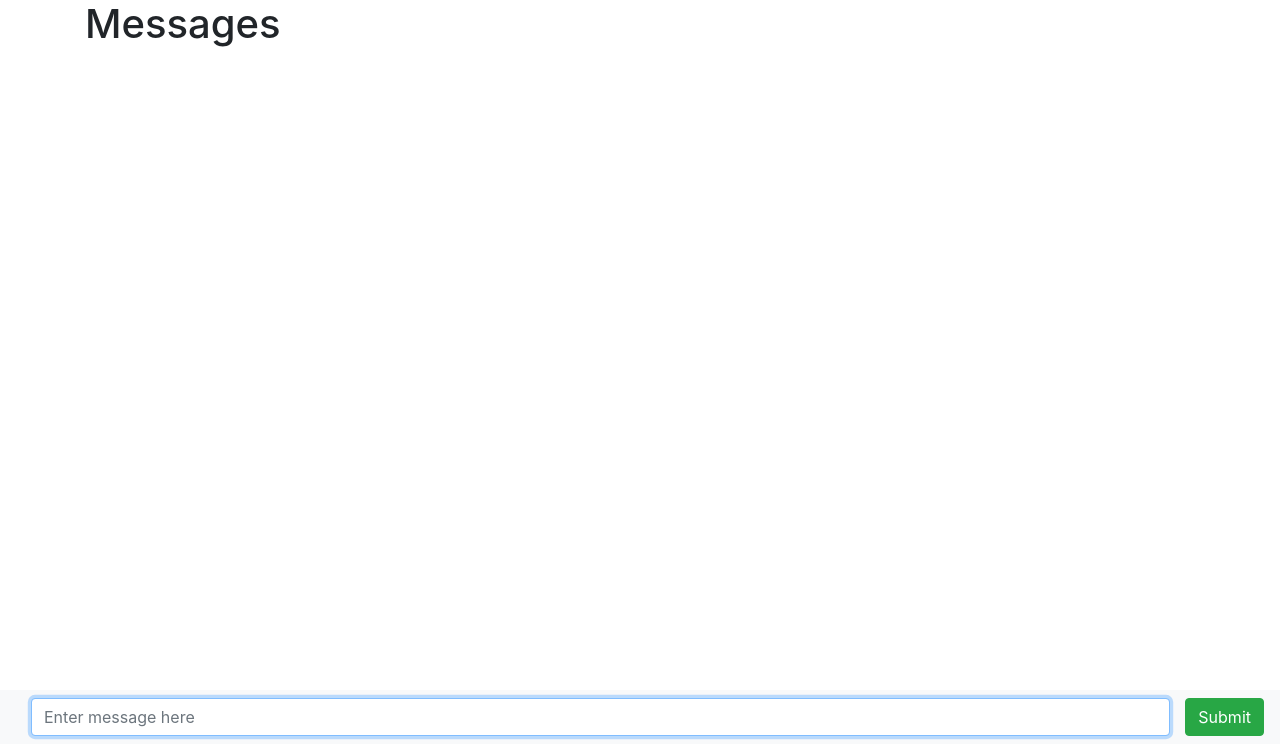
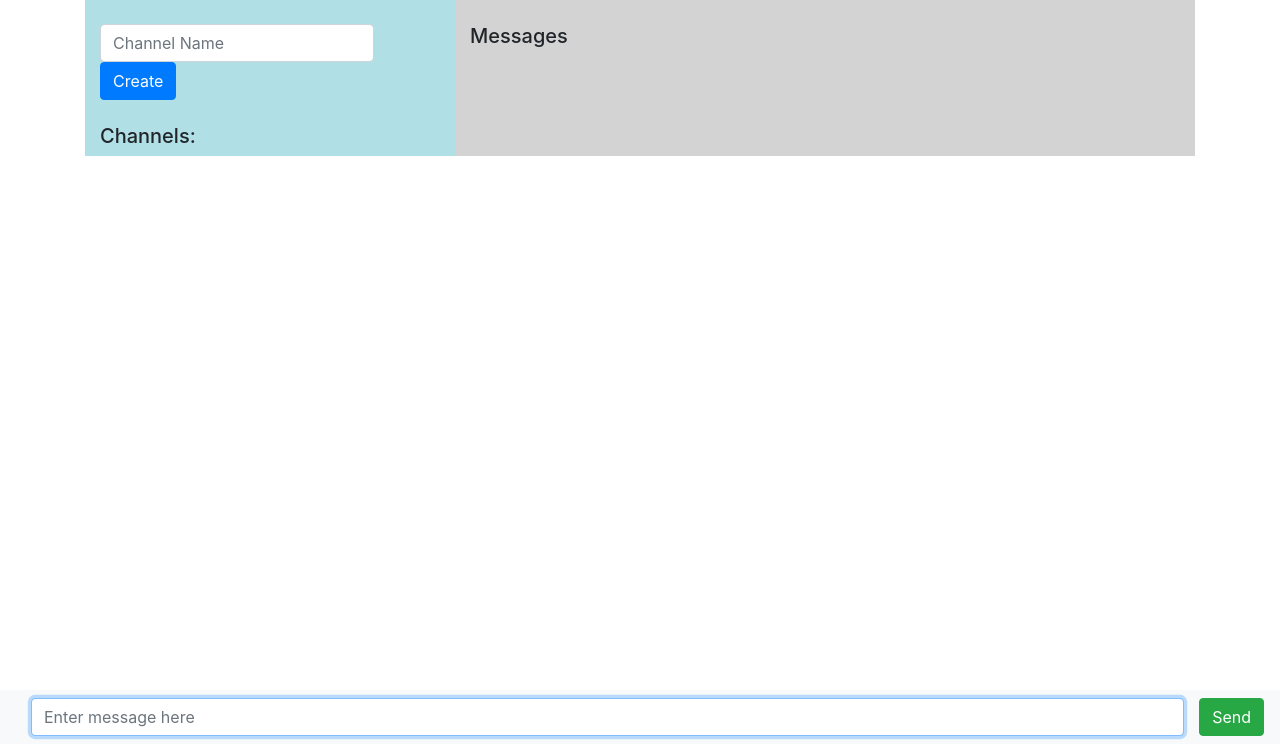
Before and after one commit to learyjk/flack-project2, a Flask app: page / in a window 1280 px wide. Shown: the part 56-800 px from the top of the page. Run offline with Flask 2, Linux system fonts and the light colour scheme; some libraries are stand-ins or nearby versions.

Commit message:
Introduced layout improvements and Channel List

```diff
--- a/application.py
+++ b/application.py
@@ -43,6 +43,8 @@ def login():
 
 @app.route("/logout")
 def logout():
+    if current_user.is_anonymous:
+        return redirect("/login")
     data = {'message': current_user.get_id() + " has disconnected."}
     socketio.emit('message_update', data, broadcast=True)
     logout_user()
--- a/templates/index.html
+++ b/templates/index.html
@@ -33,9 +33,28 @@
     });
 </script>
 
-<h1>Messages</h1>
-<ul id="messages">
-</ul>
+<div class="container">
+    <div class="row">
+        <div class="col-4" style="background-color:powderblue;">
+            <br>
+            <form id="create_channel" class="form-inline">
+                <div class="form-group">
+                    <input id="channel" name="channel" autocomplete="off" class="form-control" placeholder="Channel Name" type="text">
+                </div>
+                <button id="channel_button" class="btn btn-primary" type="submit">Create</button>
+            </form>
+            <br>
+            <h5>Channels:</h5>
+
+        </div>
+        <div class="col-8" style="background-color:lightgray;">
+            <br>
+            <h5>Messages</h5>
+            <ul id="messages">
+            </ul>
+        </div>
+    </div>
+</div>
 
 
 {% endblock %}
--- a/templates/layout.html
+++ b/templates/layout.html
@@ -19,8 +19,12 @@
 <body>
     <nav class="navbar navbar-light bg-light">
         <a class="navbar-brand" href="/">Flack</a>
+
+
+
         <a class="navbar-brand" href="/login">Login</a>
         <a class="navbar-brand" href="/logout">Logout</a>
+
     </nav>
 
 
@@ -32,7 +36,7 @@
                         <input id="message_text" class="form-control" autocomplete="off" autofocus placeholder="Enter message here" type="text">
                     </div>
                     <span class="input-group-btn">
-                        <input id="send_button" type="submit" class="btn btn-success"></input>
+                        <button id="send_button" type="submit" class="btn btn-success">Send</button>
                     </span>
                 </nav>
             </div>
```
Also changed, not shown: templates/login.html (+6 -1 lines).
